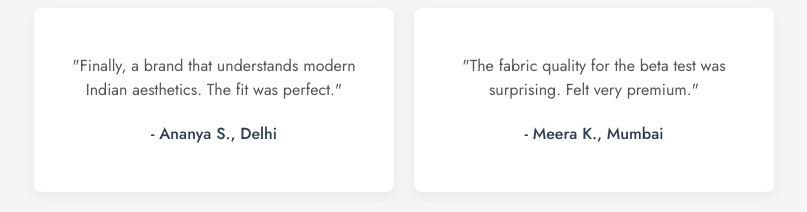
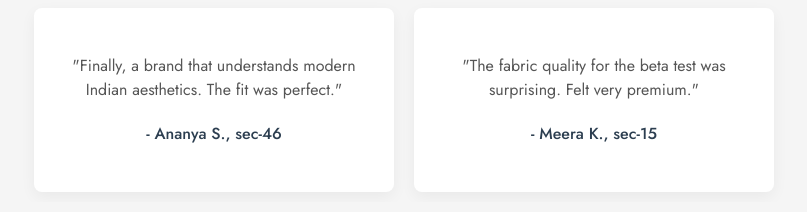
Before and after one commit to monitbhati/sharome-frontend, a React app: page / in a window 1280 px wide. Shown: the part 1260-1472 px from the top of the page, without its empty margins (236-1043 px from the left). Built offline with nearby package versions, Linux system fonts and the light colour scheme; the HTML template or start-up script is replaced by a standard one.

Commit message:
image change review change

```diff
--- a/src/App.jsx
+++ b/src/App.jsx
@@ -1,7 +1,7 @@
 import { useState, useEffect } from 'react'
 import axios from 'axios'
 import './App.css'
-import heroImageImage from './assets/heroImage.jpeg'
+import heroImage1Image from './assets/heroImage1.jpeg'
 
 function App() {
   useEffect(() => { document.title = "Sharomé | Modern Ethnic"; }, []);
@@ -50,7 +50,7 @@ function App() {
             position: 'absolute', top: 0, left: 0, width: '100%', height: '100%', zIndex: 0
         }}>
             <img
-              src={heroImageImage}
+              src={heroImage1Image}
               alt="Sharome Model"
               style={{
                 width: '100%', height: '100%', objectFit: 'cover',
@@ -81,13 +81,13 @@ function App() {
           {/* Review Card 1 */}
           <div style={{background: 'white', padding: '30px', maxWidth: '300px', boxShadow: '0 5px 15px rgba(0,0,0,0.05)', borderRadius: '8px'}}>
             <p style={{fontStyle: 'italic', color: '#555'}}>"Finally, a brand that understands modern Indian aesthetics. The fit was perfect."</p>
-            <p style={{marginTop: '20px', fontWeight: 'bold', color: '#2C3E50'}}>- Ananya S., Delhi</p>
+            <p style={{marginTop: '20px', fontWeight: 'bold', color: '#2C3E50'}}>- Ananya S., sec-46</p>
           </div>
 
           {/* Review Card 2 */}
           <div style={{background: 'white', padding: '30px', maxWidth: '300px', boxShadow: '0 5px 15px rgba(0,0,0,0.05)', borderRadius: '8px'}}>
             <p style={{fontStyle: 'italic', color: '#555'}}>"The fabric quality for the beta test was surprising. Felt very premium."</p>
-            <p style={{marginTop: '20px', fontWeight: 'bold', color: '#2C3E50'}}>- Meera K., Mumbai</p>
+            <p style={{marginTop: '20px', fontWeight: 'bold', color: '#2C3E50'}}>- Meera K., sec-15</p>
           </div>
 
         </div>
```
Also changed, not shown: src/assets/heroImage1.jpeg (added).
